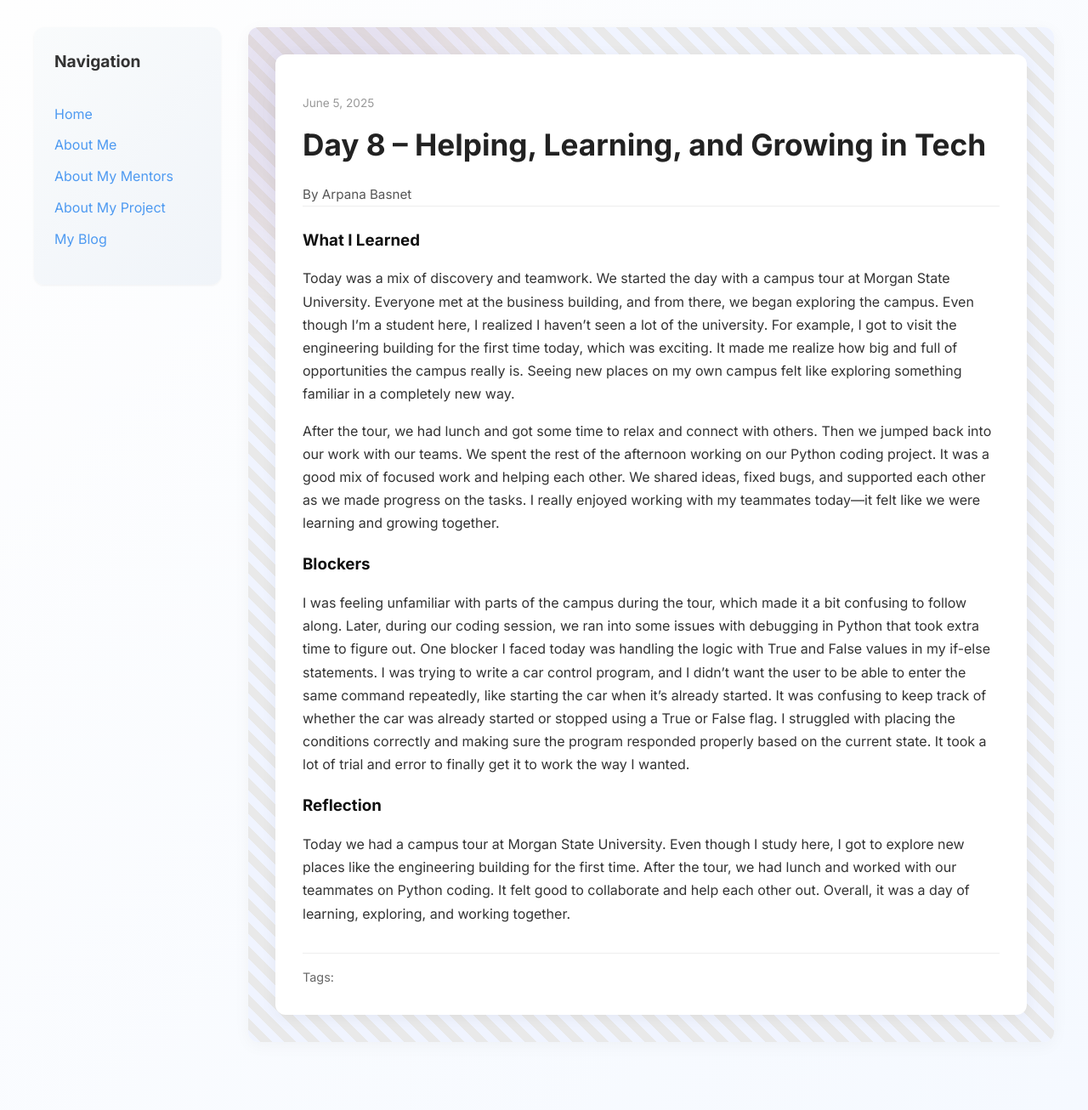
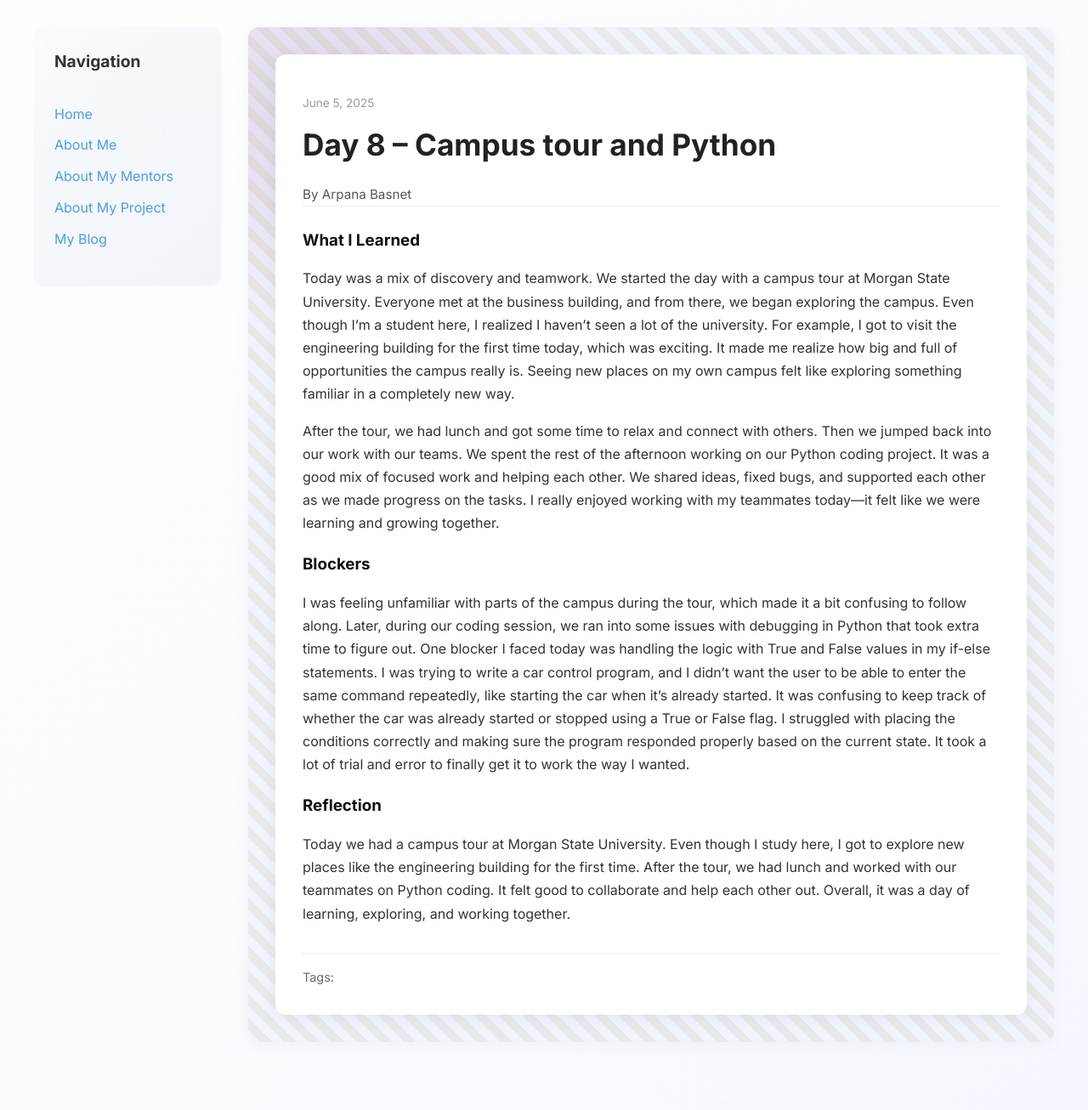
Before and after one commit to arbas1/arbas1.github.io, a Jekyll site: the page built from _posts/2025-06-05-day-8.md, in a window 1280 px wide. Shown: the whole page at 85% size. Built offline with Jekyll 4.4.1, drawn with Linux system fonts in a browser that asks for light colours.

Commit message:
Update 2025-06-05-day-8.md

```diff
--- a/_posts/2025-06-05-day-8.md
+++ b/_posts/2025-06-05-day-8.md
@@ -1,6 +1,6 @@
 ---
 layout: post
-title: "Day 8 – Helping, Learning, and Growing in Tech"
+title: "Day 8 – Campus tour and Python"
 date: 2025-06-05
 author: Arpana Basnet
 permalink: /day8.html
```
